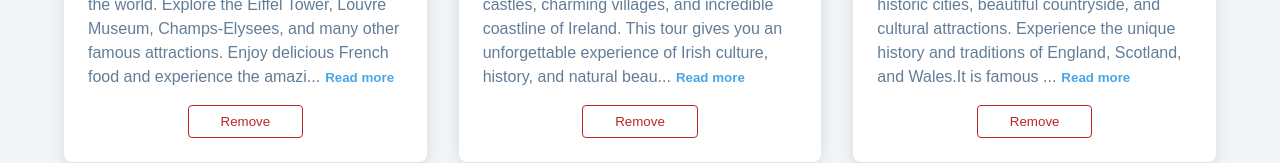
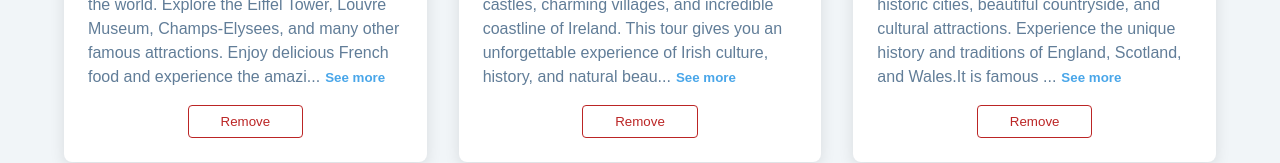
Before and after one commit to acciojob/tours-Priyanka-frontend, a React app: page / in a window 1280 px wide. Shown: the part 590-753 px from the top of the page. Built offline with nearby package versions, Linux system fonts and the light colour scheme.

Commit message:
assignment completed

```diff
--- a/src/components/Tour.js
+++ b/src/components/Tour.js
@@ -29,7 +29,7 @@ const Tour = ({
               className="info-btn"
               onClick={() => setReadMore(!readMore)}
             >
-              {readMore ? "See less" : "Read more"}
+              {readMore ? "See less" : "See more"}
             </button>
           )}
         </p>
```
